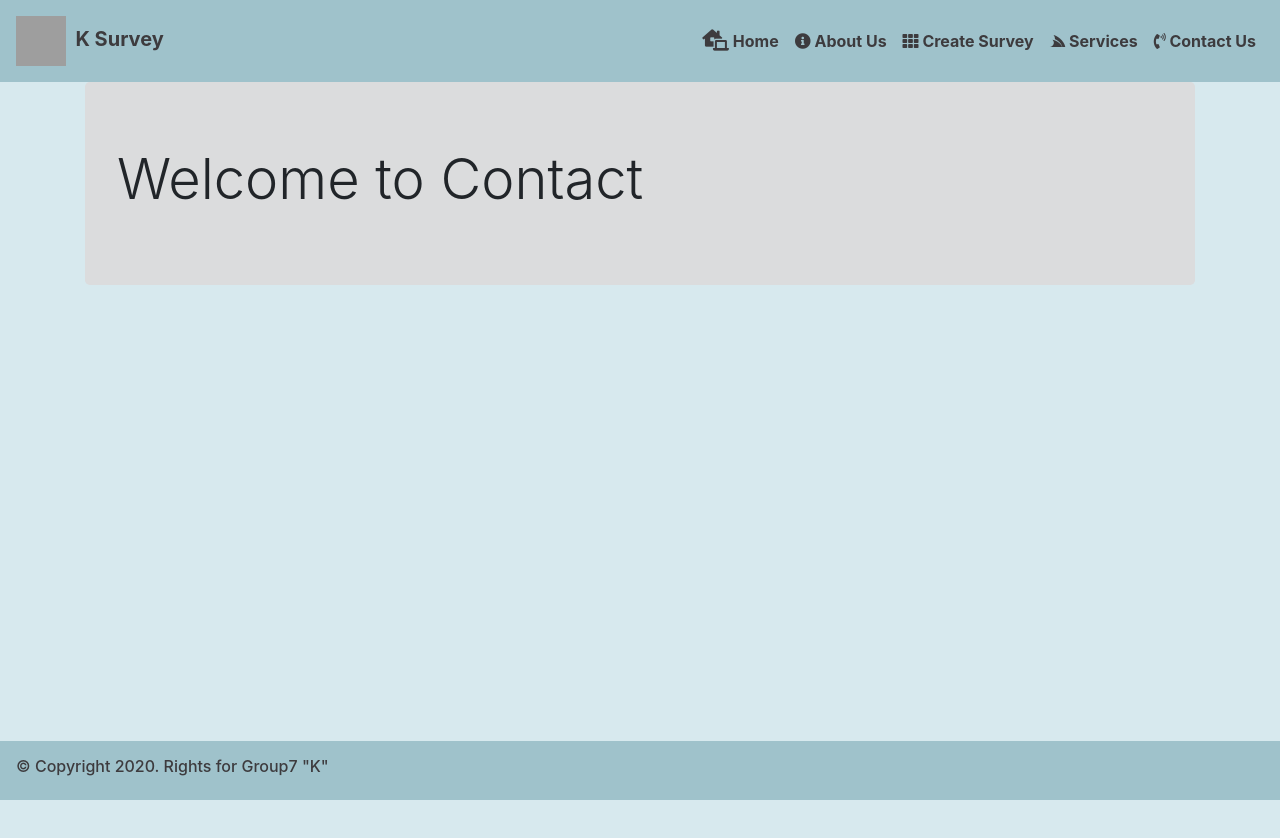
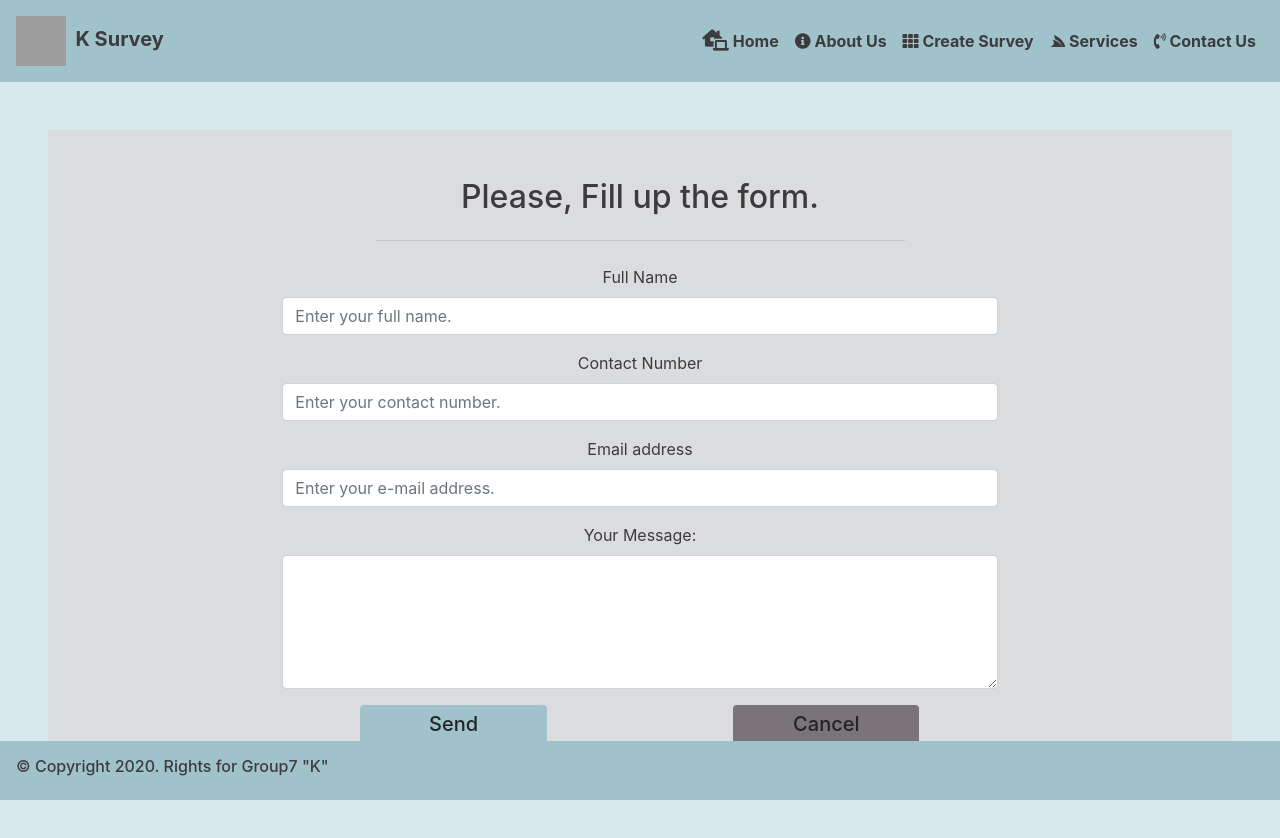
Before and after one commit to jiye9701/GroupProject-Group7, an Angular app in the folder client/: page /contact in a window 1280 px wide. Shown: the top 838 px of the page. Before the commit the page ends 800 px from the top, so only its background shows below. Built offline with nearby package versions, Linux system fonts and the light colour scheme; grey boxes are pictures that could not be loaded.

Commit message:
Add contact page design

```diff
--- a/client/src/app/app-routing.module.ts
+++ b/client/src/app/app-routing.module.ts
@@ -9,7 +9,7 @@ import { ServicesComponent } from './pages/services/services.component';
 const routes: Routes = [
   {path: 'home', component : HomeComponent, data: {title: 'Home'}},
   {path: 'about', component : AboutComponent, data: {title: 'About'}},
-  {path: 'products', component : ProductsComponent, data: {title: 'Products'}},
+  {path: 'products', component : ProductsComponent, data: {title: 'Create Survey'}},
   {path: 'services', component : ServicesComponent, data: {title: 'Services'}},
   {path: 'contact', component : ContactComponent, data: {title: 'Contact'}},
   {path: '', redirectTo : '/home', pathMatch:'full'},
--- a/client/src/app/pages/contact/contact.component.css
+++ b/client/src/app/pages/contact/contact.component.css
@@ -0,0 +1,22 @@
+.background1 {
+    background-color: #9FC2CB;
+}
+
+.background2 {
+    background-color: #7A7378;
+}
+
+.background3 {
+    background-color: #BBB8BB;
+}
+
+.background4 {
+    background-color: #DBDCDD;
+}
+
+.text1 {
+    color: #3D3B3E;
+}
+.text2 {
+    color: #7A7378;
+}
--- a/client/src/app/pages/contact/contact.component.html
+++ b/client/src/app/pages/contact/contact.component.html
@@ -1 +1,36 @@
-<app-base-page></app-base-page>
+
+<div class="position-relative p-3 p-md-5 m-md-5 text-center background4 text1">
+  <div class="row justify-content-md-center ">
+    <div class="col-6">
+    <h2 class="display-5 text-center"> Please, Fill up the form.</h2>
+    <hr class="my-4">
+    </div>
+    </div>
+
+    <div class="row justify-content-md-center">
+    <div class="col-lg-8 col-md-8 col-sm-10 col-xs-10">
+        <form>
+        <div class="form-group">
+        <label for="fullName">Full Name</label>
+        <input type="text" class="form-control" id="fullName" aria-describedby="fullName" name="fullName" placeholder="Enter your full name." required>
+        </div>
+        <div class="form-group">
+        <label for="contactNumber">Contact Number</label>
+        <input type="tel" class="form-control" id="contactNumber" aria-describedby="contactNumber" name="contactNumber" placeholder="Enter your contact number." required>
+        </div>
+        <div class="form-group">
+        <label for="emailAddress">Email address</label>
+        <input type="email" class="form-control" id="emailAddress" aria-describedby="emailAddress" name="emailAddress" placeholder="Enter your e-mail address." required>
+        </div>
+        <div class="form-group">
+        <label for="message">Your Message:</label>
+        <textarea class="form-control" id="message" name="message" rows="5"></textarea>
+        </div>
+        <div class="row justify-content-around">
+        <button type="submit" class="btn background1 col-3" id="sendButton"><h5>Send</h5></button>
+        <button type="reset" class="btn background2 col-3" id="cancelButton"><h5>Cancel</h5></button>
+        </div>
+        </form>
+    </div>
+    </div>
+</div>
--- a/client/src/app/pages/home/home.component.html
+++ b/client/src/app/pages/home/home.component.html
@@ -9,7 +9,7 @@
     </div>
   </div>
 
-  <div class="position-relative p-3 p-md-1 m-md-5 row featurette">
+  <div class="position-relative p-3 p-md-1 m-md-5 row featurette text1">
     <div class="col-md-5 order-md-2">
       <h2 class="featurette-heading">Insert Login here </h2>
          </div>
```
